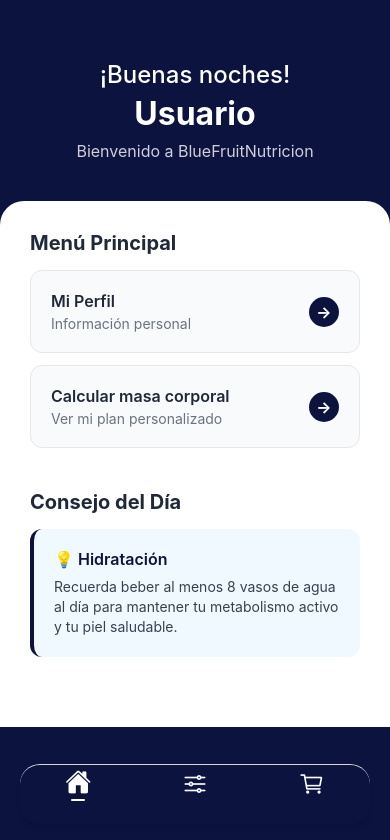
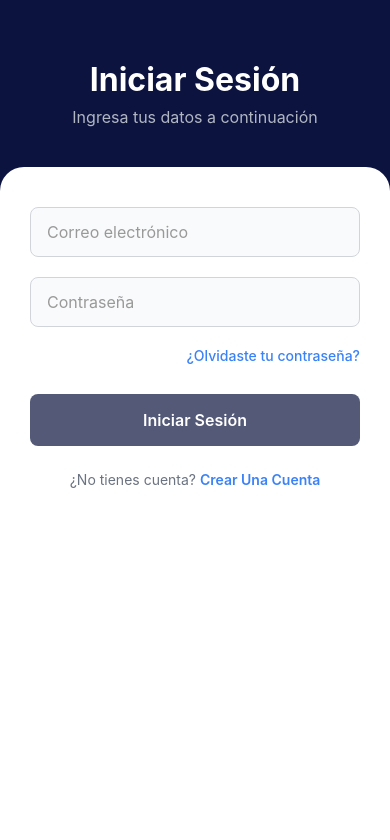
Before and after one commit to kather15/BlueFruitNutrition-movil, a React Native app: screen /Main in a window 390 px wide. Shown: the top 840 px of the page. Built offline with nearby package versions, Linux system fonts and the light colour scheme.

Commit message:
pantalla home ahora muestra el nombre del usuario logueado

```diff
--- a/src/navigation/Navigation.js
+++ b/src/navigation/Navigation.js
@@ -23,13 +23,16 @@ const Stack = createNativeStackNavigator();
 const AppNavigator = () => {
   return (
     <NavigationContainer>
-      <Stack.Navigator initialRouteName="prueba" screenOptions={{ headerShown: false }}>
+
+       {/* Pantallas de inicio */}
+      <Stack.Navigator initialRouteName="LoginScreen" screenOptions={{ headerShown: false }}>
+
         {/* Pantallas de usuario */}
         <Stack.Screen name="IMCScreen" component={IMCScreen} />
         <Stack.Screen name="RegisterScreen" component={RegisterScreen} />
           <Stack.Screen name="prueba" component={TabNavigator} />
         <Stack.Screen name="VerificationScreen" component={VerificationScreen} />
-        <Stack.Screen name="Login" component={LoginScreen} />
+        <Stack.Screen name="LoginScreen" component={LoginScreen} />
                 <Stack.Screen name="HomeScreen" component={HomeScreen} />
 
         <Stack.Screen name="Dashboard" component={DashboardScreen} />
--- a/src/screens/HomeScreen.js
+++ b/src/screens/HomeScreen.js
@@ -15,20 +15,24 @@ const HomeScreen = ({ navigation, route }) => {
   const [greeting, setGreeting] = useState('¡Buenos días!');
 
 useEffect(() => {
-  console.log('Params recibidos:', route.params);
+  console.log('Params recibidos:', route.params); // Verifica qué datos se pasan
 
-  const hour = new Date().getHours();
-  if (hour >= 6 && hour > 12) setGreeting('¡Buenos días!');
-  else if (hour >= 12 && hour < 20) setGreeting('¡Buenas tardes!');
-  else setGreeting('¡Buenas noches!');
+  const { userName, userId } = route.params || {}; // Desestructuración con valores predeterminados
+  console.log('UserName recibido:', userName); // Verifica el valor del userName
 
-  if (route.params?.userName) {
-    setUserName(route.params.userName);
-  } else if (route.params?.userId) {
-    fetchUserNameFromAPI(route.params.userId);
+  if (userName) {
+    setUserName(userName); // Si se pasa userName, se establece
+  } else if (userId) {
+    fetchUserNameFromAPI(userId); // Si solo se pasa userId, obtenemos el nombre de la API
   } else {
     console.warn('No se recibió ni userName ni userId');
   }
+
+  // Saludo basado en la hora
+  const hour = new Date().getHours();
+  if (hour >= 6 && hour < 12) setGreeting('¡Buenos días!');
+  else if (hour >= 12 && hour < 20) setGreeting('¡Buenas tardes!');
+  else setGreeting('¡Buenas noches!');
 }, [route]);
 
 
--- a/src/screens/LoginScreen.js
+++ b/src/screens/LoginScreen.js
@@ -49,11 +49,12 @@ const LoginScreen = ({ navigation }) => {
 
         Alert.alert('Éxito', 'Login exitoso');
 
-        // Navega a HomeScreen y pasa los datos del usuario
-        navigation.replace('HomeScreen', {
-          userId: data.id,
-          userName: data.name,
-        });
+navigation.replace('HomeScreen', {
+  userId: data.user.id,
+  userName: data.user.name,
+});
+
+
 
       } else {
         Alert.alert('Error', data.message || 'Credenciales incorrectas');
```
